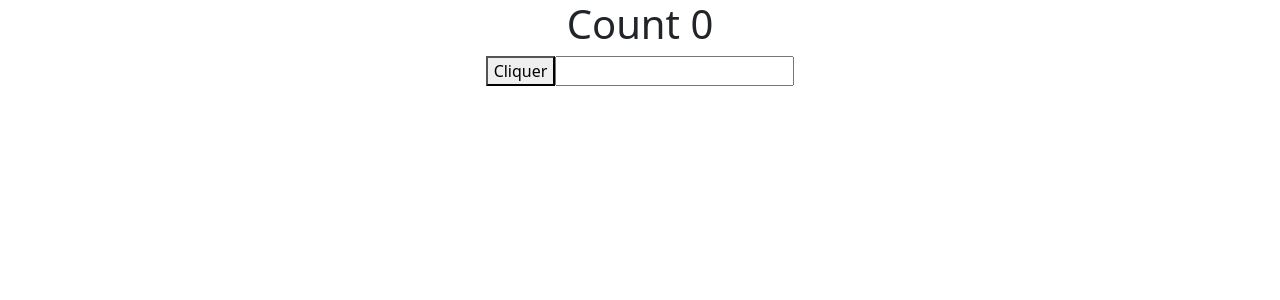
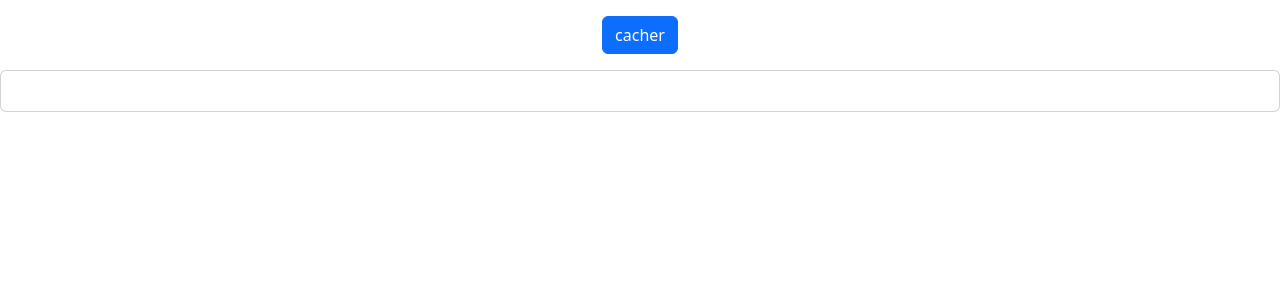
Before and after one commit to aymerick772/React_Learn, a React (Create React App) app: page / in a window 1280 px wide. Shown: the top 300 px of the page. Built offline with nearby package versions, Linux system fonts and the light colour scheme; the HTML template or start-up script is replaced by a standard one.

Commit message:
comportement ComponentWillUnmount pour  un composant de type function

```diff
--- a/src/App.js
+++ b/src/App.js
@@ -1,8 +1,9 @@
 import './App.css';
 import React, {Component} from 'react'
-// import Todo from './components/Todo'
+import Todo from './components/Todo'
 import ClassCount from './components2/ClassCount';
 import FuncCount from './components2/FuncCount';
+import Container from './components3/Container';
 
 
 class App extends Component {
@@ -15,8 +16,8 @@ class App extends Component {
         {/* <h1 className='text-center'>UseState Hooks</h1> */}
       {/* <Todo/> */}
       {/* <ClassCount/> */}
-      <FuncCount/>
-
+      {/* <FuncCount/> */}
+     <Container />
       </div>
     );
   }
--- /dev/null
+++ b/src/components3/ClassContainer.js
@@ -0,0 +1,43 @@
+import React, {Component} from "react";
+
+
+class ClassContainer extends Component {
+    constructor(props) {
+        super(props);
+        this.state = {
+            keyCode : null, //
+
+        }
+    }
+
+    handleKeyCode = (e)=>{
+        this.setState({
+            keyCode : e.code
+        })
+        // console.log(e)
+    }
+    componentDidMount(){
+        document.addEventListener("keyup",this.handleKeyCode )
+    }
+
+    componentWillUnmount(){
+        console.log('je suis dans component will unmount')
+        document.removeEventListener("keyup",this.handleKeyCode);
+    }
+
+
+    render() {
+
+        const {keyCode} = this.state;
+        return(
+            <div className="card ">
+                <div className="card-body">
+                    <h1>{keyCode}</h1>
+
+                </div>
+            </div>
+        )
+    }
+}
+
+export default ClassContainer;
--- /dev/null
+++ b/src/components3/Container.js
@@ -0,0 +1,30 @@
+import React,{useState} from "react";
+
+import ClassContainer from './ClassContainer';
+import FunctionDisplayKey from './FunctionDisplayKey';
+
+
+function Container (){
+
+const [show, setShow] = useState(true);
+
+   const btnDisplay = show ? 'cacher' : "Afficher";
+
+
+    return(
+        <div className="">
+
+            <button className="btn btn-primary m-3" onClick={() => setShow(!show)}>{btnDisplay}</button>
+
+            {
+                // show && <ClassContainer/>;
+
+                show && <FunctionDisplayKey />
+
+            }
+
+        </div>
+    )
+}
+
+export default Container;
--- /dev/null
+++ b/src/components3/FunctionDisplayKey.js
@@ -0,0 +1,34 @@
+import React, {useState, useEffect} from 'react';
+
+function FunctionDisplayKey(){
+        const [keyCode, setKeyCode] = useState('');
+
+
+        const handleKeyCode = (e) =>{
+            setKeyCode(e.code)
+            console.log('addEvent Activé');
+        }
+        //reproduction de ComponentDidMount
+        useEffect(()=>{
+            document.addEventListener('keyup', handleKeyCode)
+
+            //pour reproduire le ComponentWillUnmount
+            return () =>{
+                console.log('addEvent Desactivé');
+                document.removeEventListener('keyup', handleKeyCode)
+
+            }
+        }, [])
+
+
+    return(
+        <div className="card ">
+            <div className="card-body">
+                <h1>{keyCode}</h1>
+            </div>
+    </div>
+    )
+}
+
+
+export default FunctionDisplayKey;
```
